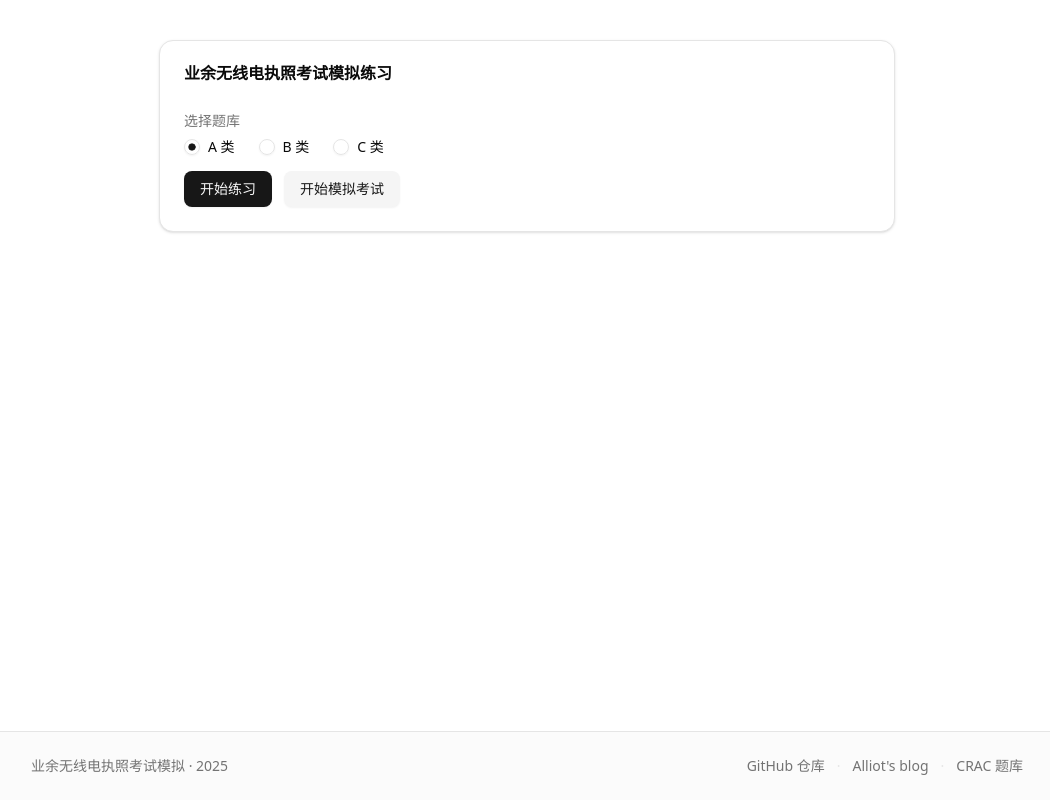
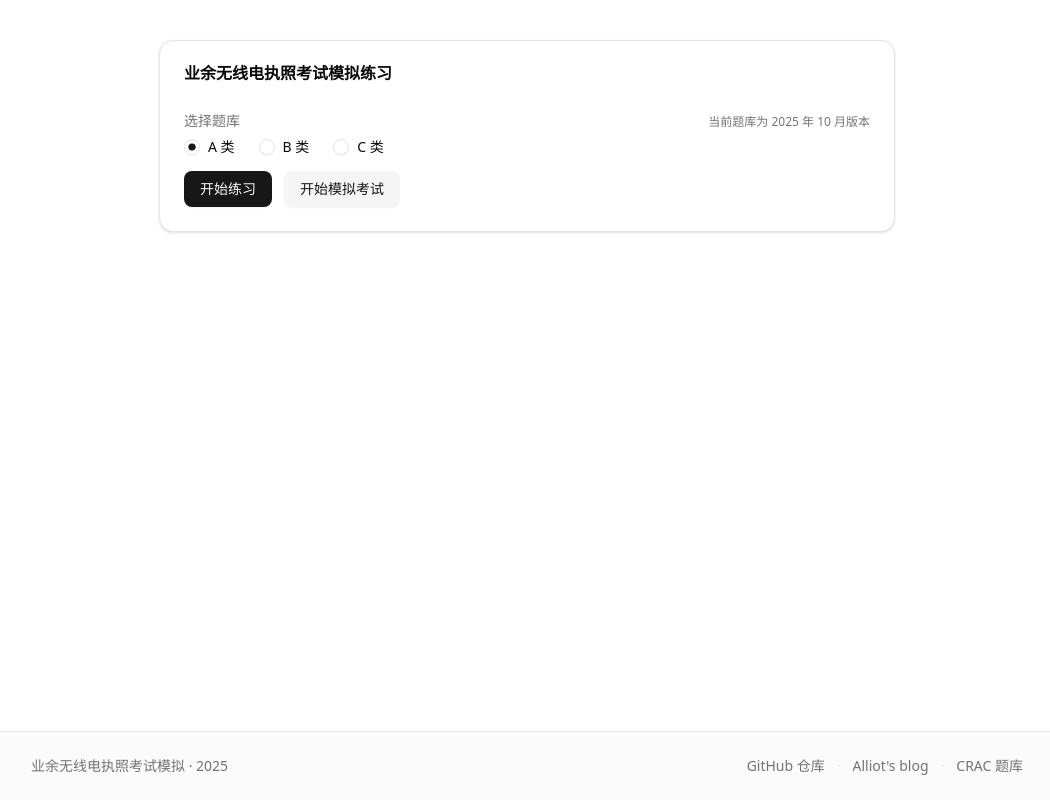
Before and after one commit to AlliotTech/ham-exam-web, a Next.js app: page / in a window 1280 px wide. Shown: the whole page, without its empty margins (113-1163 px from the left). Built offline with nearby package versions, Linux system fonts and the light colour scheme; no server answers.

Commit message:
chore: 添加题库说明

```diff
--- a/src/app/page.tsx
+++ b/src/app/page.tsx
@@ -58,7 +58,12 @@ export default function Home() {
         </CardHeader>
         <CardContent className="space-y-4">
           <div className="space-y-2">
-            <div className="text-sm text-muted-foreground">选择题库</div>
+            <div className="flex items-baseline justify-between">
+              <div className="text-sm text-muted-foreground">选择题库</div>
+              <div className="text-xs text-muted-foreground">
+                当前题库为 2025 年 10 月版本
+              </div>
+            </div>
             <RadioGroup
               className="flex gap-6"
               value={bank}
```
